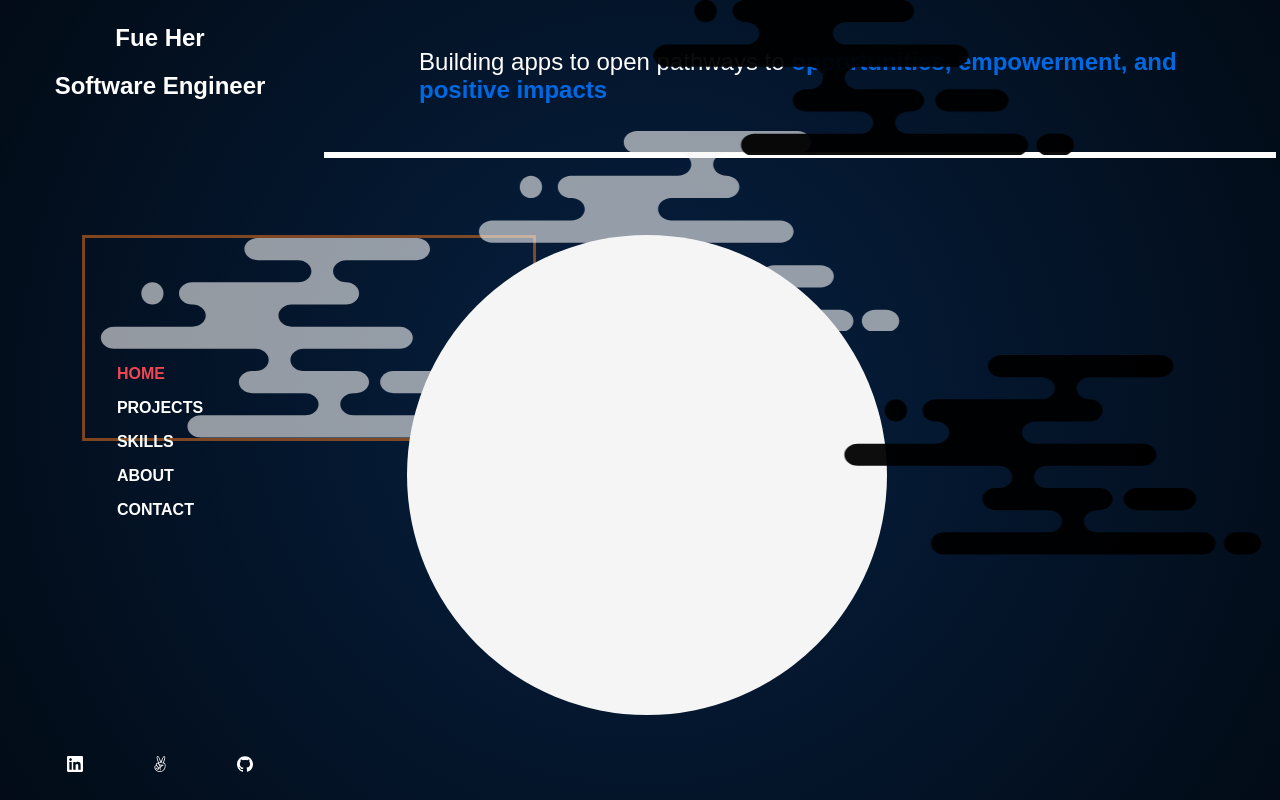
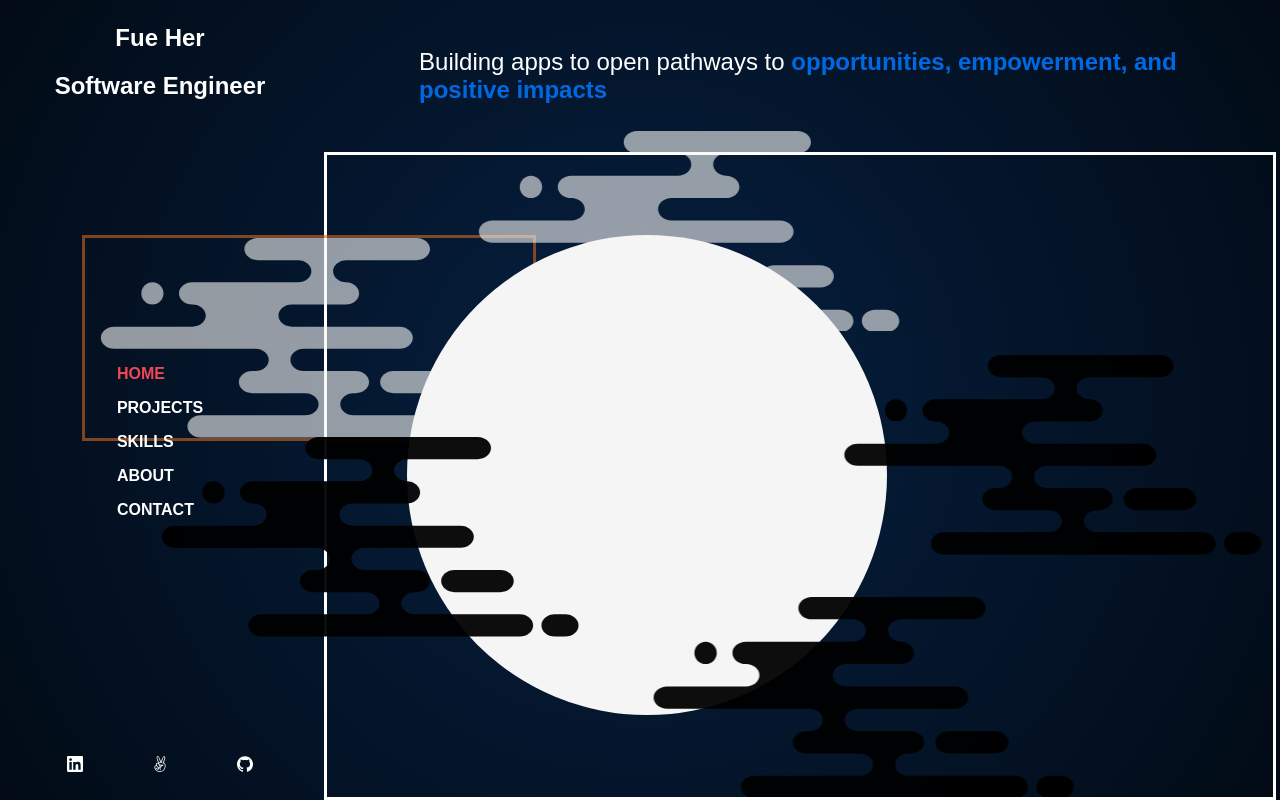
Before and after one commit to FueRobertHer/portfolio, a React (Create React App) app: page / in a window 1280 px wide. Built offline with nearby package versions, Linux system fonts and the light colour scheme.

Commit message:
Fix flexbox css

```diff
--- a/src/home.js
+++ b/src/home.js
@@ -13,7 +13,6 @@ function Home(props) {
 
   return (
     <div className="home">
-      <article>
         <h2 className="tagline">Building apps to open pathways to <strong className="strong">opportunities, empowerment, and positive impacts</strong></h2>
 
       {/* <p>
@@ -32,7 +31,6 @@ function Home(props) {
         <Cloud2 classes="cloud cloud-4" />
         <Cloud1 classes="cloud cloud-5" />
       </div>
-      </article>
     </div>
   )
 };
--- a/src/styles/home.css
+++ b/src/styles/home.css
@@ -1,4 +1,6 @@
 .home {
+  display: flex;
+  flex-direction: column;
   margin-top: 3em;
   overflow: visible;
   animation: fadeIn 1s ease-in-out;
```
Lines whose indentation alone changed are shown as unchanged.
